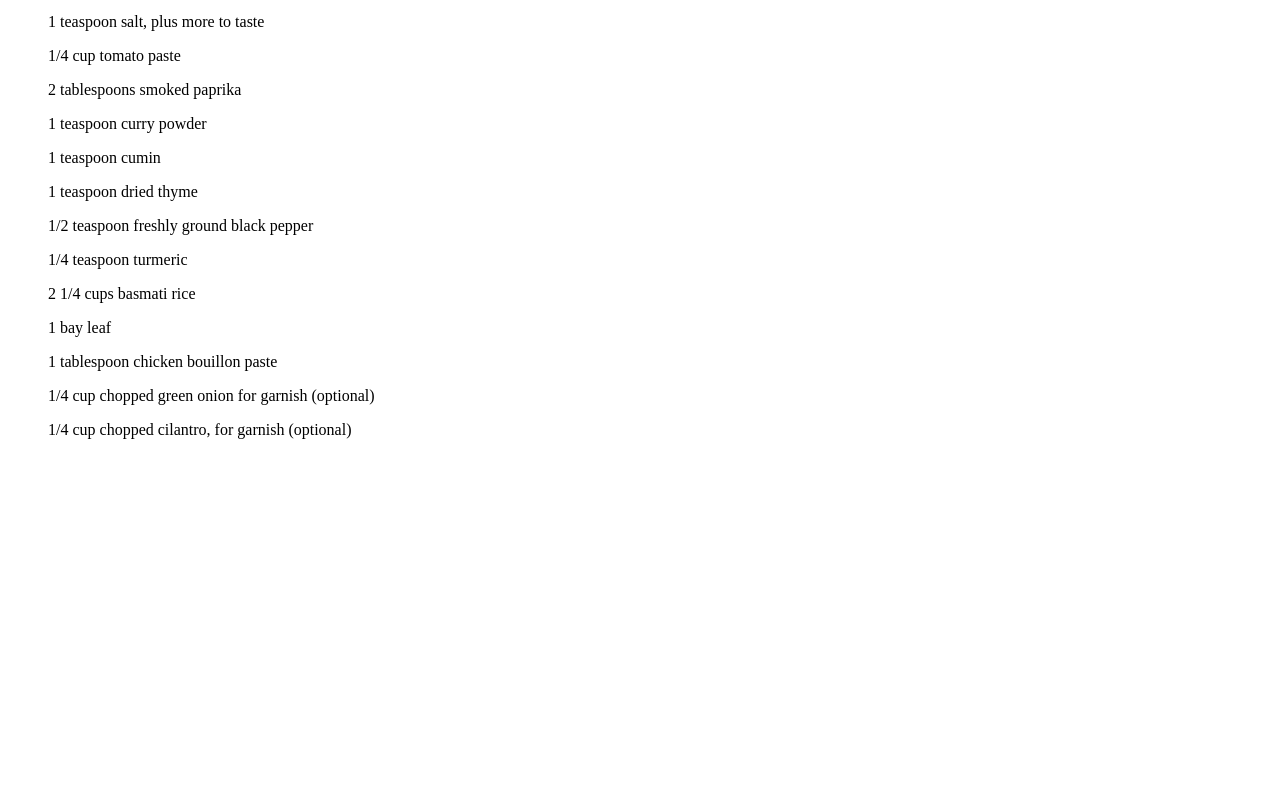
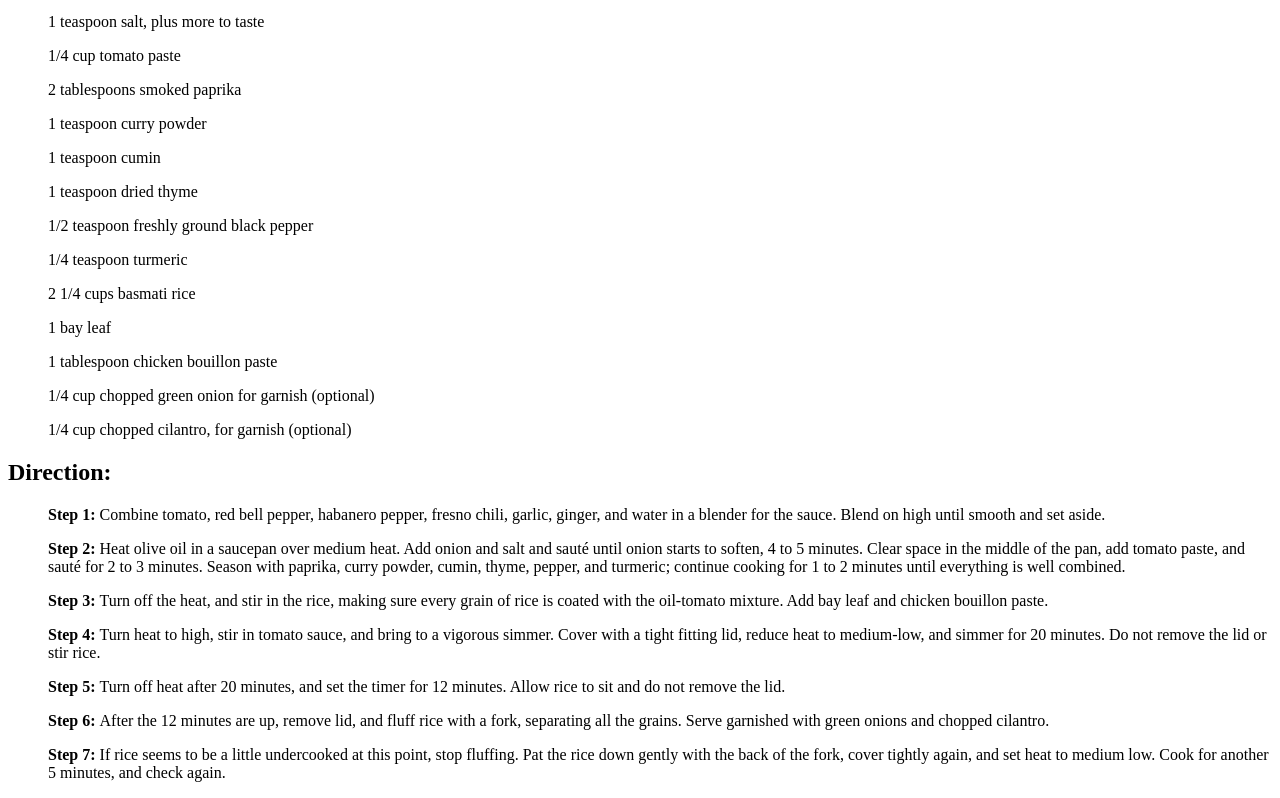
Before and after one commit to VictorKVA/odin-recipes, a plain HTML site: page index.html in a window 1280 px wide. Shown: the part 1190-1988 px from the top of the page. Before the commit the page ends 1645 px from the top, so only its background shows below. Drawn offline with Linux system fonts and the light colour scheme.

Commit message:
show steps for Jollof

```diff
--- a/index.html
+++ b/index.html
@@ -36,6 +36,13 @@
         <ul>1 tablespoon chicken bouillon paste</ul>
         <ul>1/4 cup chopped green onion for garnish (optional)</ul>
         <ul>1/4 cup chopped cilantro, for garnish (optional)</ul>
-
+        <h2><strong>Direction: </strong></h2>
+        <ol><strong>Step 1: </strong>Combine tomato, red bell pepper, habanero pepper, fresno chili, garlic, ginger, and water in a blender for the sauce. Blend on high until smooth and set aside.</ol>
+        <ol><strong>Step 2: </strong> Heat olive oil in a saucepan over medium heat. Add onion and salt and sauté until onion starts to soften, 4 to 5 minutes. Clear space in the middle of the pan, add tomato paste, and sauté for 2 to 3 minutes. Season with paprika, curry powder, cumin, thyme, pepper, and turmeric; continue cooking for 1 to 2 minutes until everything is well combined.</ol>
+        <ol><strong>Step 3: </strong> Turn off the heat, and stir in the rice, making sure every grain of rice is coated with the oil-tomato mixture. Add bay leaf and chicken bouillon paste.</ol>
+        <ol><strong>Step 4: </strong> Turn heat to high, stir in tomato sauce, and bring to a vigorous simmer. Cover with a tight fitting lid, reduce heat to medium-low, and simmer for 20 minutes. Do not remove the lid or stir rice.</ol>
+        <ol><strong>Step 5: </strong> Turn off heat after 20 minutes, and set the timer for 12 minutes. Allow rice to sit and do not remove the lid.</ol>
+        <ol><strong>Step 6: </strong> After the 12 minutes are up, remove lid, and fluff rice with a fork, separating all the grains. Serve garnished with green onions and chopped cilantro.</ol>
+        <ol><strong>Step 7: </strong> If rice seems to be a little undercooked at this point, stop fluffing. Pat the rice down gently with the back of the fork, cover tightly again, and set heat to medium low. Cook for another 5 minutes, and check again. </ol>
     </body>
 </html>
```
